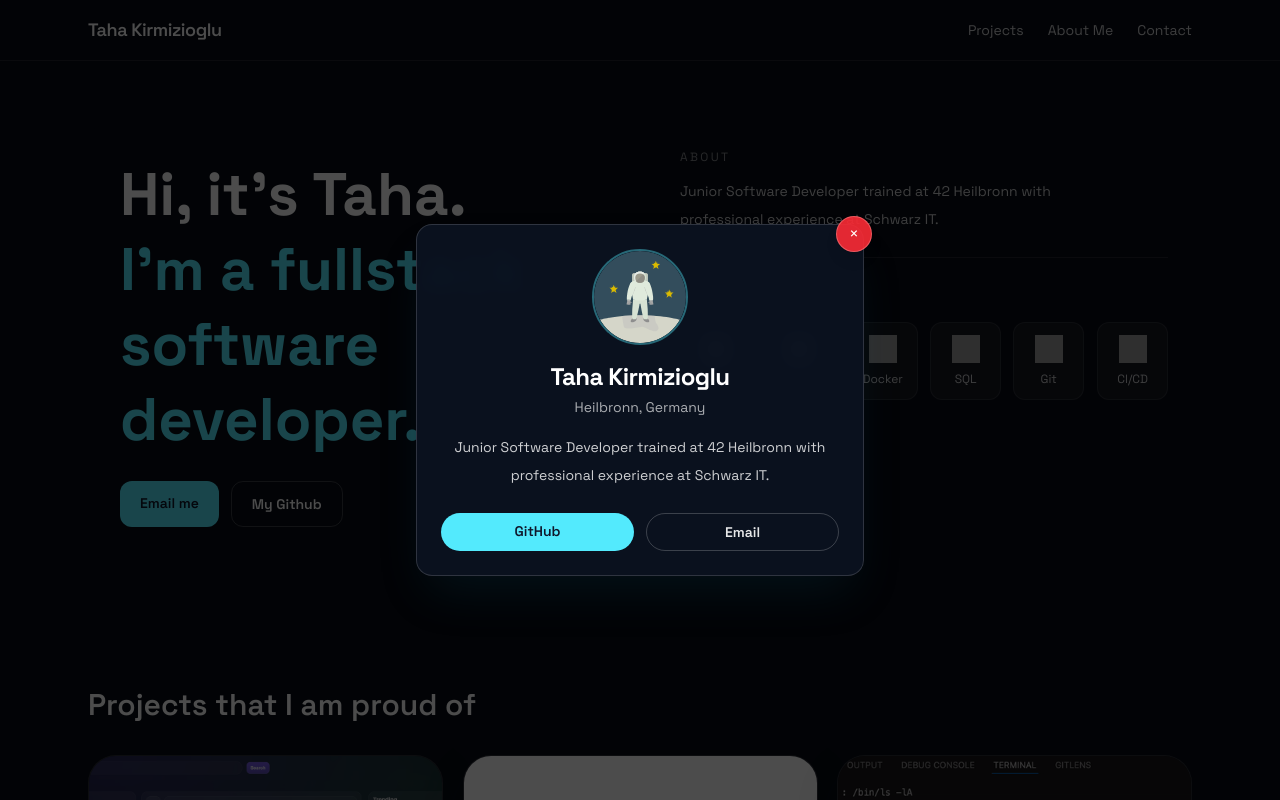
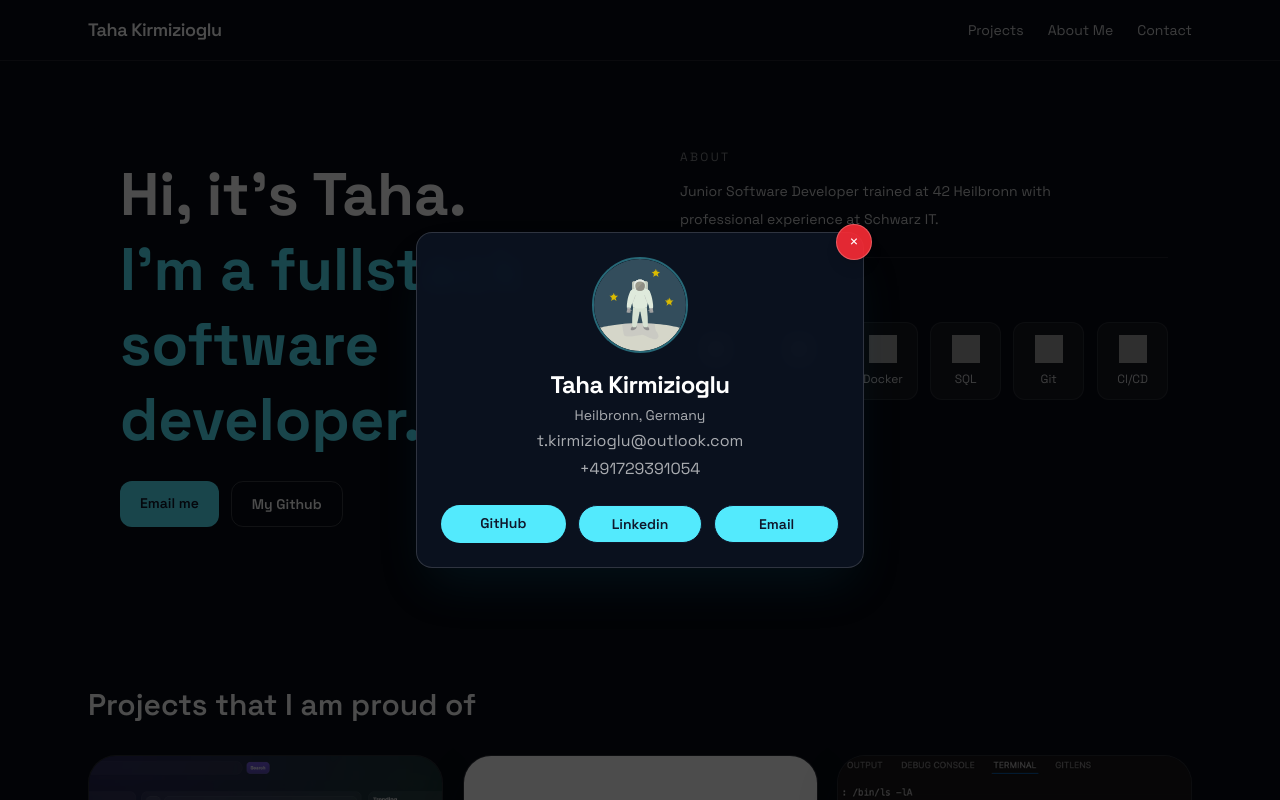
Before and after one commit to tkirmizi/my-portfolio, a Vue app: page / in a window 1280 px wide. Both pictures are taken after a click on the button "Contact". Shown: the top 800 px of the page. Built offline with nearby package versions, Linux system fonts and the light colour scheme; grey boxes are pictures that could not be loaded.

Commit message:
modify contact

```diff
--- a/src/components/About.vue
+++ b/src/components/About.vue
@@ -10,12 +10,11 @@
       />
       <h3 class="mt-4 text-2xl font-bold tracking-tight">Taha Kirmizioglu</h3>
       <p class="mt-1 text-sm text-white/65">Heilbronn, Germany</p>
-      <p class="mt-4 text-sm leading-7 text-white/80">
-        Junior Software Developer trained at 42 Heilbronn with professional experience at Schwarz IT.
-      </p>
+      <p class="mt-1 test-sm text-white/65">t.kirmizioglu@outlook.com</p>
+      <p class="mt-1 test-sm text-white/65">+491729391054</p>
     </div>
 
-    <div class="mt-6 grid grid-cols-2 gap-3">
+    <div class="mt-6 grid grid-cols-3 gap-3">
       <a
         href="https://github.com/tkirmizi"
         target="_blank"
@@ -25,8 +24,14 @@
         GitHub
       </a>
       <a
+        href="https://www.linkedin.com/in/taha-k%C4%B1rm%C4%B1z%C4%B1o%C4%9Flu-31429215a/"
+        class="rounded-full border  bg-cyan-300 px-4 py-2 text-center text-sm font-semibold text-slate-900 transition hover:bg-white/10"
+      >
+        Linkedin
+      </a>
+            <a
         href="mailto:t.kirmizioglu@outlook.com"
-        class="rounded-full border border-white/20 px-4 py-2 text-center text-sm font-semibold text-white/90 transition hover:bg-white/10"
+        class="rounded-full border  bg-cyan-300 px-4 py-2 text-center text-sm font-semibold text-slate-900 transition hover:bg-white/10"
       >
         Email
       </a>
```
